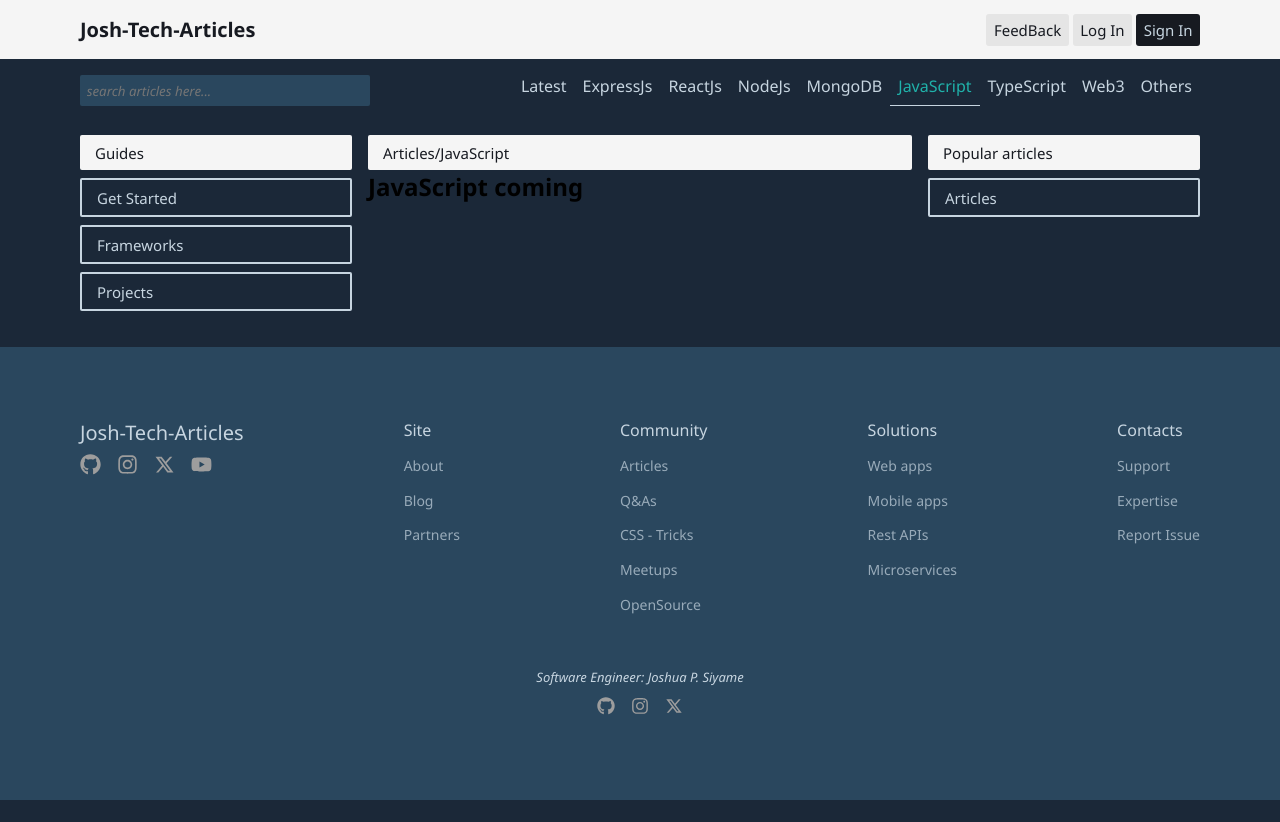
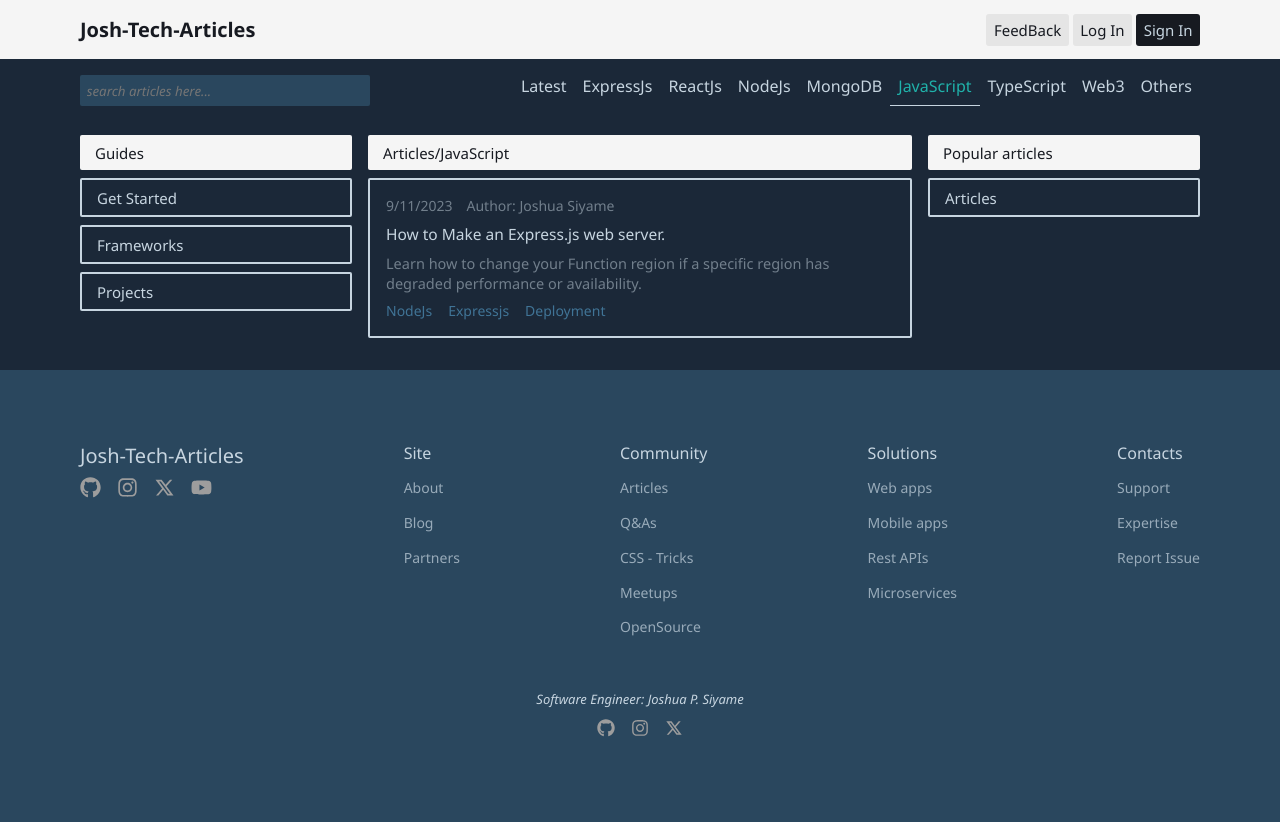
Before and after one commit to JoshuaSiyame/Josh-Tech-Articles, a React app: page /javascript in a window 1280 px wide. Before the commit the page ends 800 px from the top, so only its background shows below. Built offline with nearby package versions, Linux system fonts and the light colour scheme.

Commit message:
Issue fix

```diff
--- a/src/components/JavaScript/JavaScript.tsx
+++ b/src/components/JavaScript/JavaScript.tsx
@@ -7,7 +7,27 @@ const JavaScript = () =>{
     return (
         <div id="javascript" className="">
             <h4 className="main-container-section-header">Articles/JavaScript</h4>
-            <h2>JavaScript coming</h2>
+            <div id="articles-content-container">
+                <div id="" className="article">
+                    <ol id="" className="article-date-author">
+                        <li id="" className="article-date-author-item">9/11/2023</li>
+                        <li id="" className="article-date-author-item">Author: Joshua Siyame</li>
+                    </ol>
+                    <a href="" className="article-title-link">
+                        <h3 className="article-title">
+                            How to Make an Express.js web server.
+                        </h3>
+                    </a>
+                    <p className="article-brief">
+                        Learn how to change your Function region if a specific region has degraded performance or availability.
+                    </p>
+                    <ol id="" className="article-tags">
+                        <li className="article-tag-item">NodeJs</li>
+                        <li className="article-tag-item">Expressjs</li>
+                        <li className="article-tag-item">Deployment</li>
+                    </ol>
+                </div>
+            </div>
         </div>
     );
 };
--- a/src/components/MongoDB/MongoDB.tsx
+++ b/src/components/MongoDB/MongoDB.tsx
@@ -7,7 +7,27 @@ const MongoDB = () =>{
     return (
         <div id="mongodb" className="">
             <h4 className="main-container-section-header">Articles/MongoDB</h4>
-            <h2>MongoDB coming</h2>
+            <div id="articles-content-container">
+                <div id="" className="article">
+                    <ol id="" className="article-date-author">
+                        <li id="" className="article-date-author-item">9/11/2023</li>
+                        <li id="" className="article-date-author-item">Author: Joshua Siyame</li>
+                    </ol>
+                    <a href="" className="article-title-link">
+                        <h3 className="article-title">
+                            How to Make an Express.js web server.
+                        </h3>
+                    </a>
+                    <p className="article-brief">
+                        Learn how to change your Function region if a specific region has degraded performance or availability.
+                    </p>
+                    <ol id="" className="article-tags">
+                        <li className="article-tag-item">NodeJs</li>
+                        <li className="article-tag-item">Expressjs</li>
+                        <li className="article-tag-item">Deployment</li>
+                    </ol>
+                </div>
+            </div>
         </div>
     );
 };
--- a/src/components/NodeJs/NodeJs.tsx
+++ b/src/components/NodeJs/NodeJs.tsx
@@ -7,7 +7,27 @@ const NodeJs = () =>{
     return (
         <div id="nodejs" className="">
             <h4 className="main-container-section-header">Articles/NodeJs</h4>
-            <h2>NodeJs coming</h2>
+            <div id="articles-content-container">
+                <div id="" className="article">
+                    <ol id="" className="article-date-author">
+                        <li id="" className="article-date-author-item">9/11/2023</li>
+                        <li id="" className="article-date-author-item">Author: Joshua Siyame</li>
+                    </ol>
+                    <a href="" className="article-title-link">
+                        <h3 className="article-title">
+                            How to Make an Express.js web server.
+                        </h3>
+                    </a>
+                    <p className="article-brief">
+                        Learn how to change your Function region if a specific region has degraded performance or availability.
+                    </p>
+                    <ol id="" className="article-tags">
+                        <li className="article-tag-item">NodeJs</li>
+                        <li className="article-tag-item">Expressjs</li>
+                        <li className="article-tag-item">Deployment</li>
+                    </ol>
+                </div>
+            </div>
         </div>
     );
 };
--- a/src/components/Others/Others.tsx
+++ b/src/components/Others/Others.tsx
@@ -7,7 +7,27 @@ const Others = () =>{
     return (
         <div id="others" className="">
             <h4 className="main-container-section-header">Articles/Others</h4>
-            <h2>Others coming</h2>
+            <div id="articles-content-container">
+                <div id="" className="article">
+                    <ol id="" className="article-date-author">
+                        <li id="" className="article-date-author-item">9/11/2023</li>
+                        <li id="" className="article-date-author-item">Author: Joshua Siyame</li>
+                    </ol>
+                    <a href="" className="article-title-link">
+                        <h3 className="article-title">
+                            How to Make an Express.js web server.
+                        </h3>
+                    </a>
+                    <p className="article-brief">
+                        Learn how to change your Function region if a specific region has degraded performance or availability.
+                    </p>
+                    <ol id="" className="article-tags">
+                        <li className="article-tag-item">NodeJs</li>
+                        <li className="article-tag-item">Expressjs</li>
+                        <li className="article-tag-item">Deployment</li>
+                    </ol>
+                </div>
+            </div>
         </div>
     );
 };
--- a/src/components/ReactJs/ReactJs.tsx
+++ b/src/components/ReactJs/ReactJs.tsx
@@ -7,7 +7,27 @@ const ReactJs = () =>{
     return (
         <div id="reactjs" className="">
             <h4 className="main-container-section-header">Articles/ReactJs</h4>
-            <h2>React coming</h2>
+            <div id="articles-content-container">
+                <div id="" className="article">
+                    <ol id="" className="article-date-author">
+                        <li id="" className="article-date-author-item">9/11/2023</li>
+                        <li id="" className="article-date-author-item">Author: Joshua Siyame</li>
+                    </ol>
+                    <a href="" className="article-title-link">
+                        <h3 className="article-title">
+                            How to Make an Express.js web server.
+                        </h3>
+                    </a>
+                    <p className="article-brief">
+                        Learn how to change your Function region if a specific region has degraded performance or availability.
+                    </p>
+                    <ol id="" className="article-tags">
+                        <li className="article-tag-item">NodeJs</li>
+                        <li className="article-tag-item">Expressjs</li>
+                        <li className="article-tag-item">Deployment</li>
+                    </ol>
+                </div>
+            </div>
         </div>
     );
 };
--- a/src/components/TypeScript/TypeScript.tsx
+++ b/src/components/TypeScript/TypeScript.tsx
@@ -7,7 +7,27 @@ const TypeScript = () =>{
     return (
         <div id="typescript" className="">
             <h4 className="main-container-section-header">Articles/TypeScript</h4>
-            <h2>TypeScript coming</h2>
+            <div id="articles-content-container">
+                <div id="" className="article">
+                    <ol id="" className="article-date-author">
+                        <li id="" className="article-date-author-item">9/11/2023</li>
+                        <li id="" className="article-date-author-item">Author: Joshua Siyame</li>
+                    </ol>
+                    <a href="" className="article-title-link">
+                        <h3 className="article-title">
+                            How to Make an Express.js web server.
+                        </h3>
+                    </a>
+                    <p className="article-brief">
+                        Learn how to change your Function region if a specific region has degraded performance or availability.
+                    </p>
+                    <ol id="" className="article-tags">
+                        <li className="article-tag-item">NodeJs</li>
+                        <li className="article-tag-item">Expressjs</li>
+                        <li className="article-tag-item">Deployment</li>
+                    </ol>
+                </div>
+            </div>
         </div>
     );
 };
--- a/src/components/Web3/Web3.tsx
+++ b/src/components/Web3/Web3.tsx
@@ -7,7 +7,27 @@ const Web3 = () =>{
     return (
         <div id="web3" className="">
             <h4 className="main-container-section-header">Articles/Web3</h4>
-            <h2>Web3 coming</h2>
+            <div id="articles-content-container">
+                <div id="" className="article">
+                    <ol id="" className="article-date-author">
+                        <li id="" className="article-date-author-item">9/11/2023</li>
+                        <li id="" className="article-date-author-item">Author: Joshua Siyame</li>
+                    </ol>
+                    <a href="" className="article-title-link">
+                        <h3 className="article-title">
+                            How to Make an Express.js web server.
+                        </h3>
+                    </a>
+                    <p className="article-brief">
+                        Learn how to change your Function region if a specific region has degraded performance or availability.
+                    </p>
+                    <ol id="" className="article-tags">
+                        <li className="article-tag-item">NodeJs</li>
+                        <li className="article-tag-item">Expressjs</li>
+                        <li className="article-tag-item">Deployment</li>
+                    </ol>
+                </div>
+            </div>
         </div>
     );
 };
```
